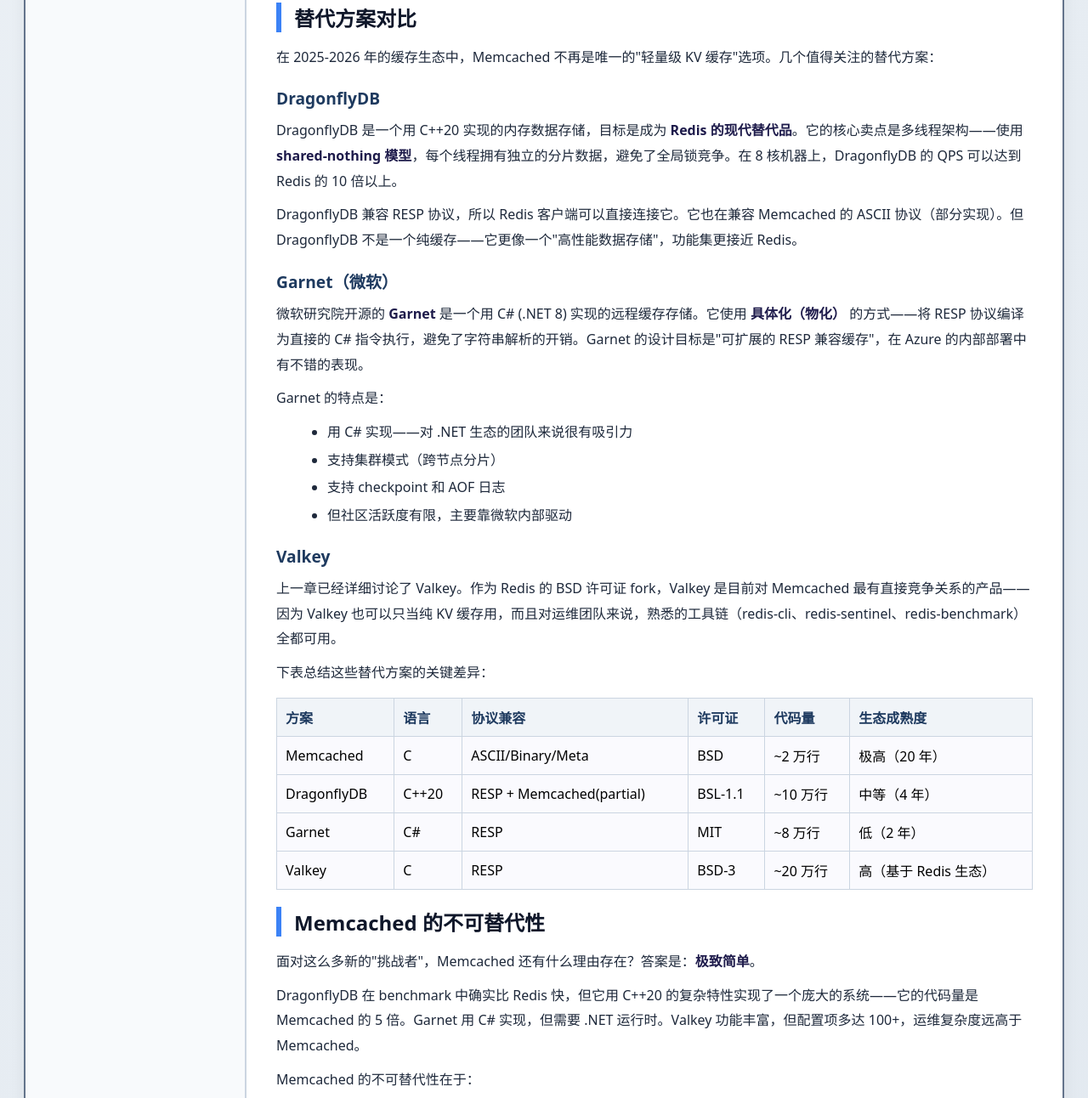
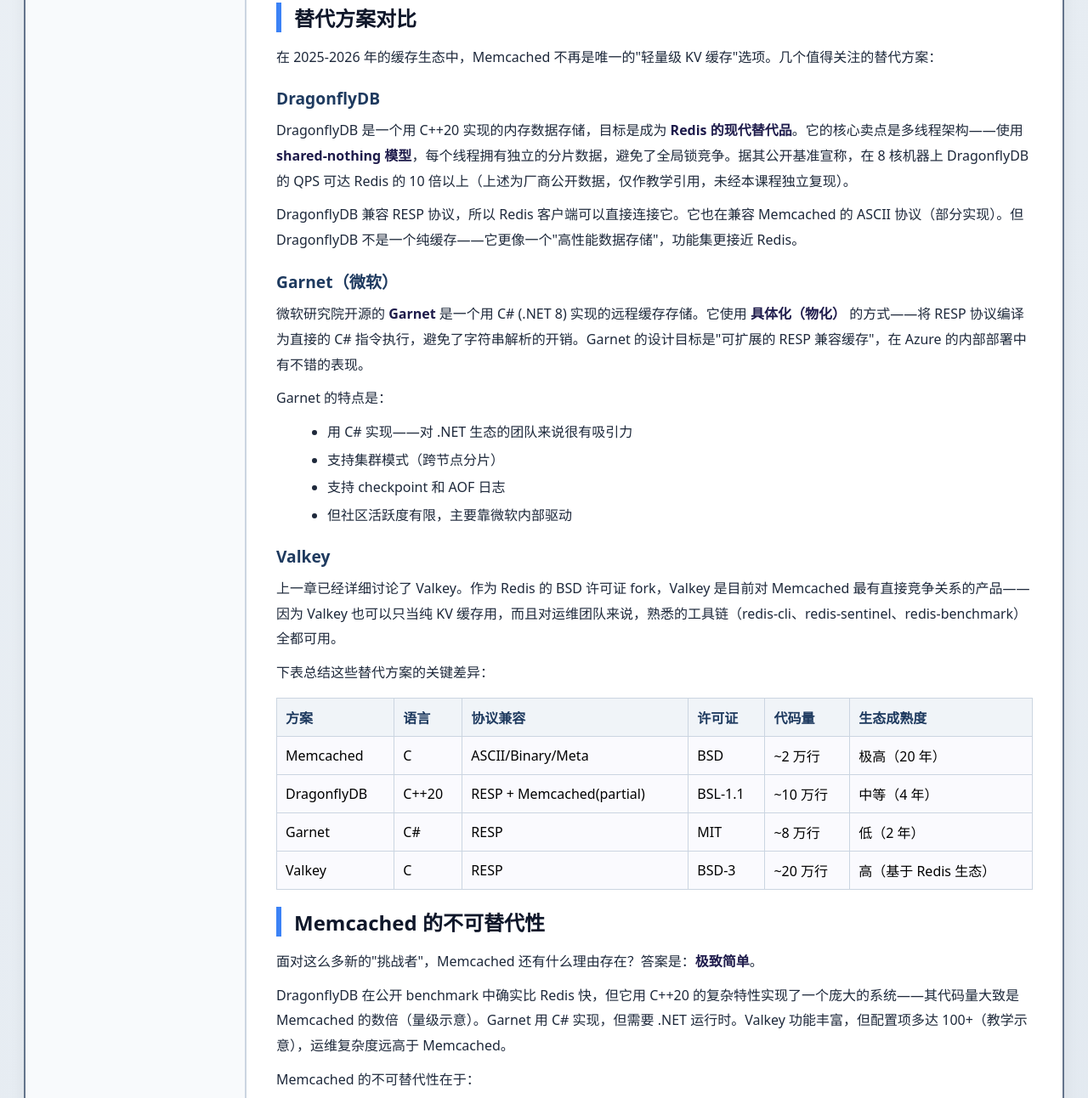
Before and after one commit to 1998x-stack/memcached-source-analysis-tutorial, a plain HTML site: page 27.html in a window 1280 px wide. Shown: the part 2531-3823 px from the top of the page at 85% size. Drawn offline with Linux system fonts and the light colour scheme.

Commit message:
docs(memcached-source-analysis-tutorial): 第27章 替代方案性能宣称标注来源与教学示意

```diff
--- a/27.html
+++ b/27.html
@@ -223,7 +223,7 @@
 
         <h3>DragonflyDB</h3>
 
-        <p>DragonflyDB 是一个用 C++20 实现的内存数据存储，目标是成为 <strong>Redis 的现代替代品</strong>。它的核心卖点是多线程架构——使用 <strong>shared-nothing 模型</strong>，每个线程拥有独立的分片数据，避免了全局锁竞争。在 8 核机器上，DragonflyDB 的 QPS 可以达到 Redis 的 10 倍以上。</p>
+        <p>DragonflyDB 是一个用 C++20 实现的内存数据存储，目标是成为 <strong>Redis 的现代替代品</strong>。它的核心卖点是多线程架构——使用 <strong>shared-nothing 模型</strong>，每个线程拥有独立的分片数据，避免了全局锁竞争。据其公开基准宣称，在 8 核机器上 DragonflyDB 的 QPS 可达 Redis 的 10 倍以上（上述为厂商公开数据，仅作教学引用，未经本课程独立复现）。</p>
 
         <p>DragonflyDB 兼容 RESP 协议，所以 Redis 客户端可以直接连接它。它也在兼容 Memcached 的 ASCII 协议（部分实现）。但 DragonflyDB 不是一个纯缓存——它更像一个"高性能数据存储"，功能集更接近 Redis。</p>
 
@@ -297,7 +297,7 @@
 
         <p>面对这么多新的"挑战者"，Memcached 还有什么理由存在？答案是：<strong>极致简单</strong>。</p>
 
-        <p>DragonflyDB 在 benchmark 中确实比 Redis 快，但它用 C++20 的复杂特性实现了一个庞大的系统——它的代码量是 Memcached 的 5 倍。Garnet 用 C# 实现，但需要 .NET 运行时。Valkey 功能丰富，但配置项多达 100+，运维复杂度远高于 Memcached。</p>
+        <p>DragonflyDB 在公开 benchmark 中确实比 Redis 快，但它用 C++20 的复杂特性实现了一个庞大的系统——其代码量大致是 Memcached 的数倍（量级示意）。Garnet 用 C# 实现，但需要 .NET 运行时。Valkey 功能丰富，但配置项多达 100+（教学示意），运维复杂度远高于 Memcached。</p>
 
         <p>Memcached 的不可替代性在于：</p>
 
```
